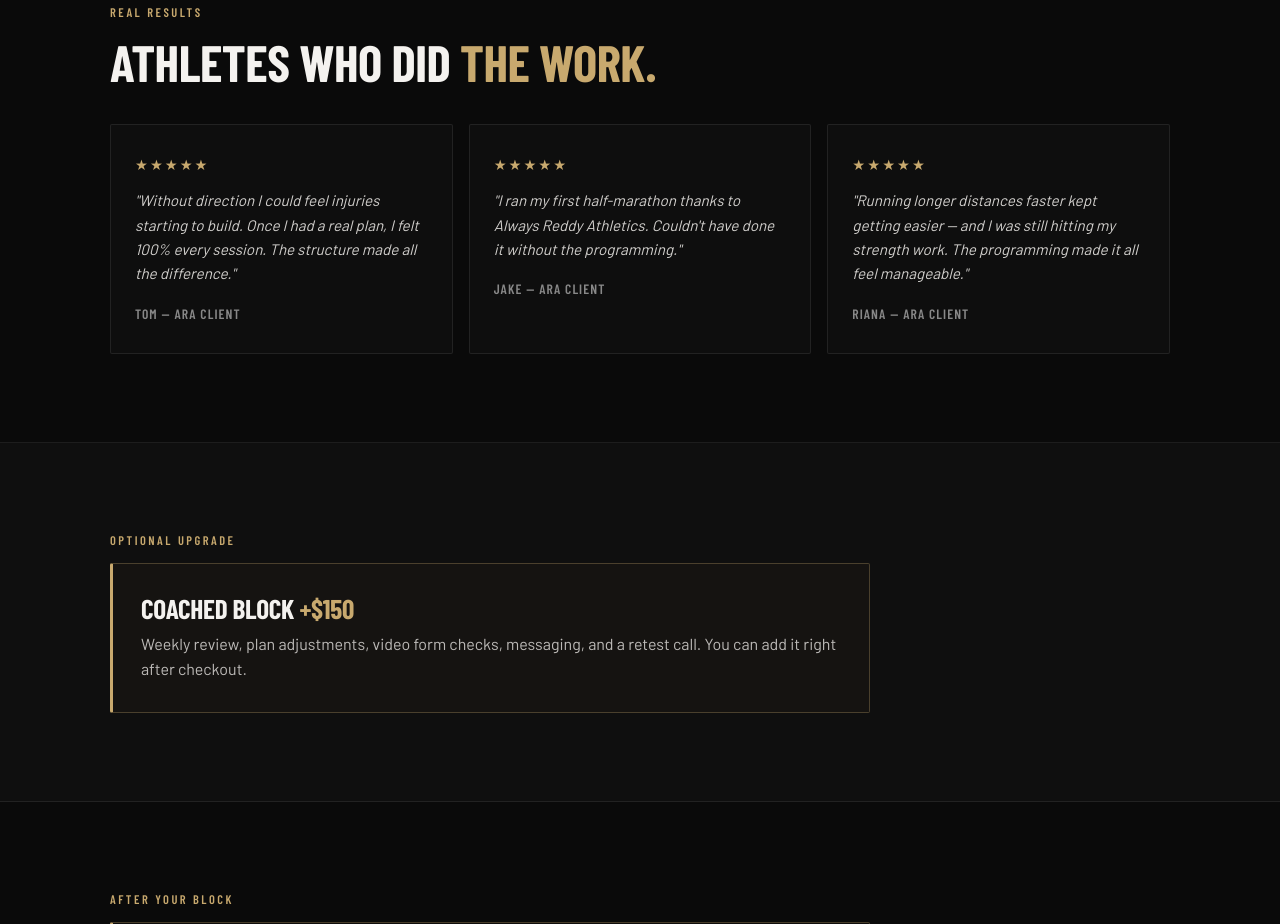
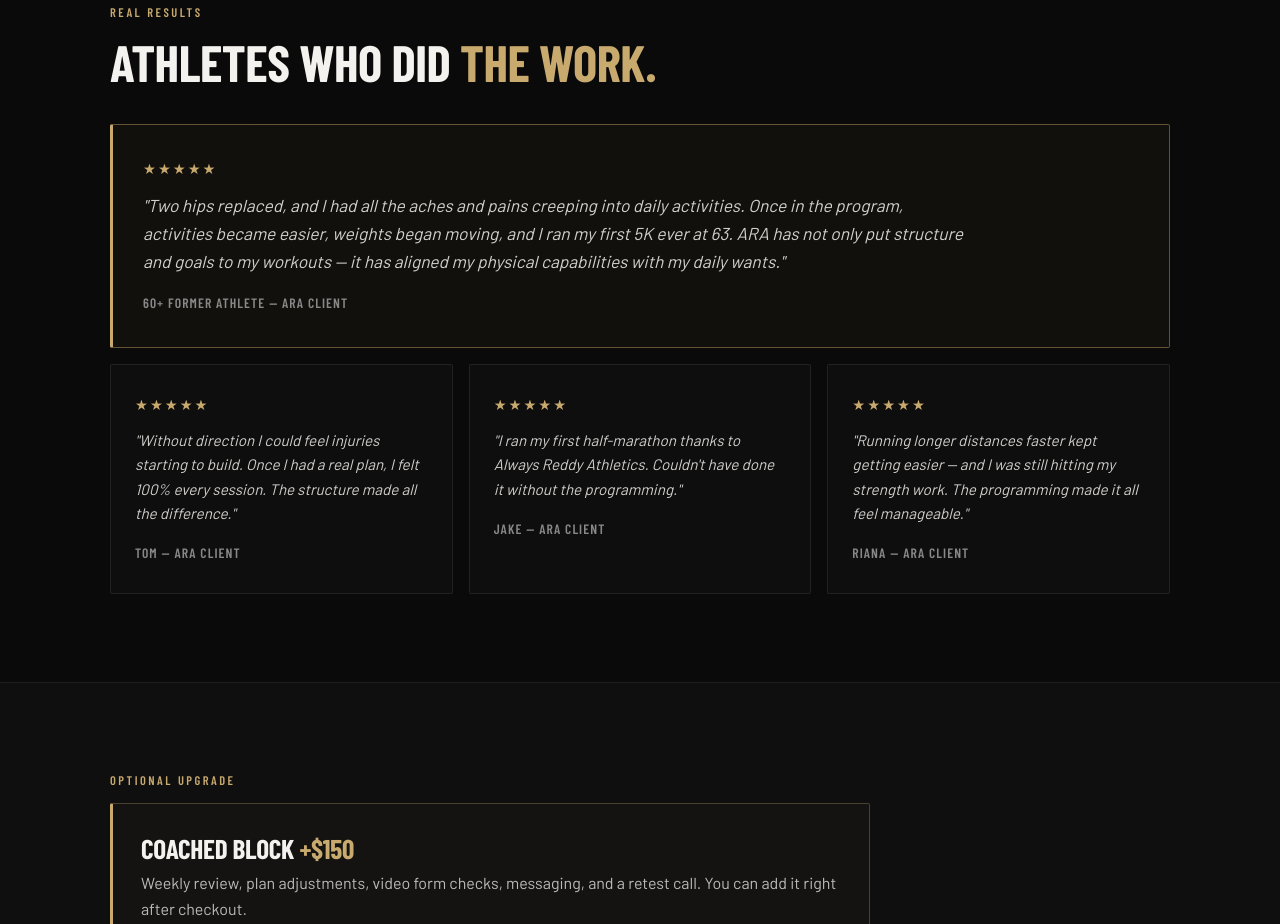
Before and after one commit to alwaysreddyathletics/ara-landing, a plain HTML site: page index.html in a window 1280 px wide. Shown: the part 3498-4422 px from the top of the page. Drawn offline with nearby package versions, Linux system fonts and the light colour scheme; a web font is replaced by a local one.

Commit message:
Add 60+ former athlete success story to homepage (#71)
* Wire Stripe checkout links for Performance Block and Coached upgrade

Co-Authored-By: Claude Opus 5.5 <noreply@anthropic.com>
Claude-Session: https://claude.ai/code/session_01Haoj1vx48rZ8rxXzNw93Jz

* Add 60+ former athlete success story to homepage testimonials

Co-Authored-By: Claude Opus 5.5 <noreply@anthropic.com>
Claude-Session: https://claude.ai/code/session_01Haoj1vx48rZ8rxXzNw93Jz

---------

Co-authored-by: Claude <noreply@anthropic.com>

```diff
--- a/index.html
+++ b/index.html
@@ -120,6 +120,8 @@
     .t { border:1px solid var(--line); background:rgba(255,255,255,0.02); padding:28px 24px; border-radius:2px; }
     .stars { color:var(--accent); letter-spacing:2px; margin-bottom:12px; font-size:0.9rem; }
     .t p { font-style:italic; color:rgba(244,242,239,0.85); font-size:0.95rem; margin-bottom:14px; }
+    .t.feature { grid-column:1/-1; border-color:rgba(200,169,110,0.45); border-left:3px solid var(--accent); background:rgba(200,169,110,0.04); padding:32px 30px; }
+    .t.feature p { font-size:1.08rem; max-width:820px; }
     .t cite { font-style:normal; font-family:'Barlow Condensed',sans-serif; font-weight:600; letter-spacing:0.08em; text-transform:uppercase; font-size:0.85rem; color:var(--muted); }
 
     /* upgrade / club boxes */
@@ -289,6 +291,7 @@
     <div class="section-label">Real Results</div>
     <h2>Athletes who did <em>the work.</em></h2>
     <div class="t-grid">
+      <div class="t feature"><div class="stars">★★★★★</div><p>"Two hips replaced, and I had all the aches and pains creeping into daily activities. Once in the program, activities became easier, weights began moving, and I ran my first 5K ever at 63. ARA has not only put structure and goals to my workouts — it has aligned my physical capabilities with my daily wants."</p><cite>60+ Former Athlete — ARA Client</cite></div>
       <div class="t"><div class="stars">★★★★★</div><p>"Without direction I could feel injuries starting to build. Once I had a real plan, I felt 100% every session. The structure made all the difference."</p><cite>Tom — ARA Client</cite></div>
       <div class="t"><div class="stars">★★★★★</div><p>"I ran my first half-marathon thanks to Always Reddy Athletics. Couldn't have done it without the programming."</p><cite>Jake — ARA Client</cite></div>
       <div class="t"><div class="stars">★★★★★</div><p>"Running longer distances faster kept getting easier — and I was still hitting my strength work. The programming made it all feel manageable."</p><cite>Riana — ARA Client</cite></div>
```
